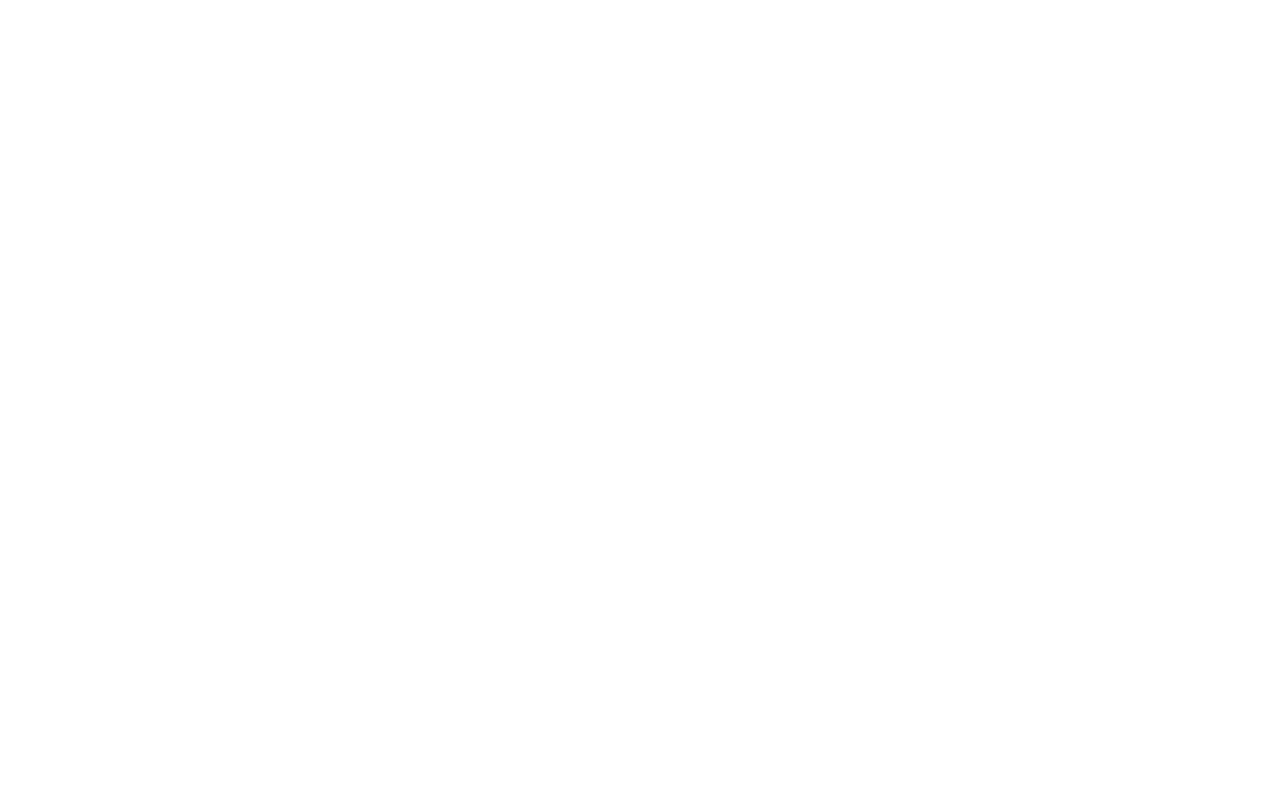
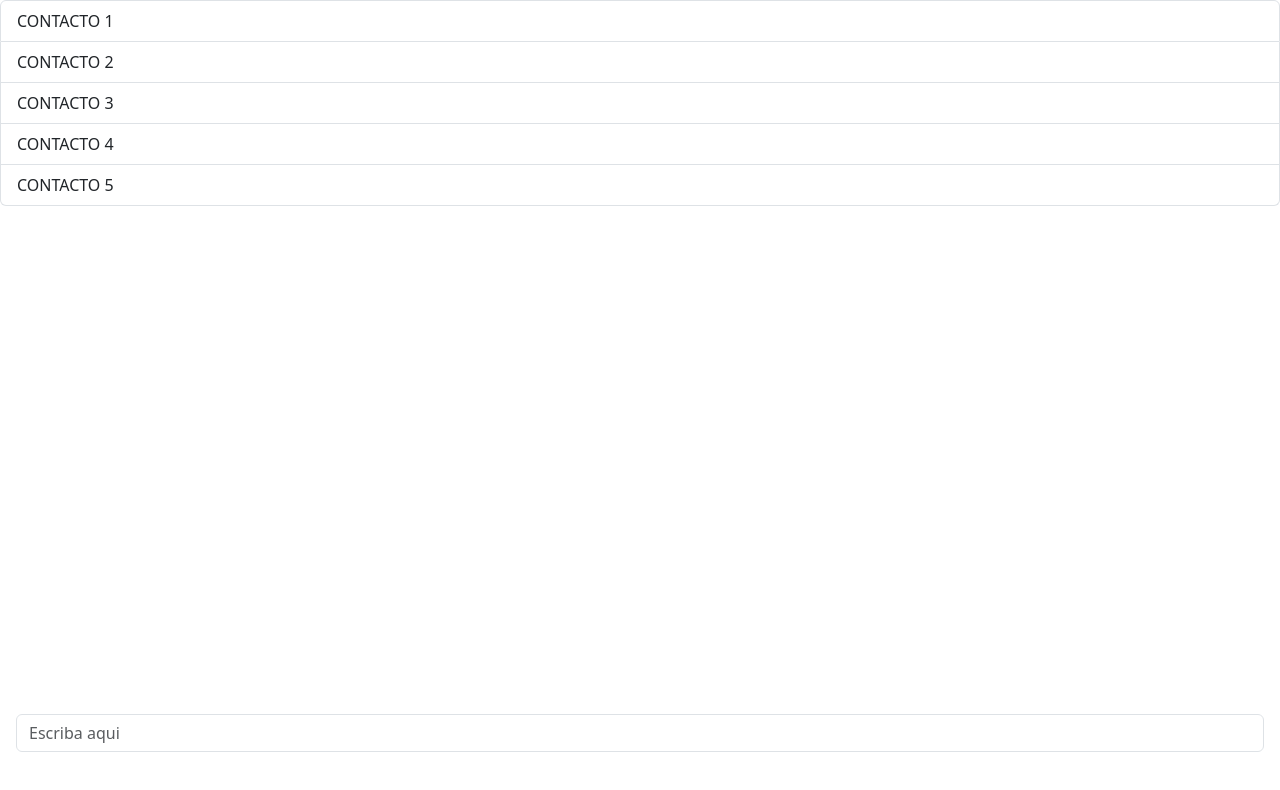
Before and after one commit to EliezerBarrios/DevWeb2023IIUNEG, a React (Vite) app: page /chat in a window 1280 px wide. Before the commit this address had no page. Shown: the top 790 px of the page. Built offline with nearby package versions, Linux system fonts and the light colour scheme.

Commit message:
ya esta pareciendo mas un chat, ahora debo ordenar la lista de contactos

```diff
--- a/src/main.jsx
+++ b/src/main.jsx
@@ -15,6 +15,10 @@
   {
     path: "/chatbot",
     element: React.lazy(() => import("./pages/Public/chatbot")),
+  },
+  {
+    path: "/chat",
+    element: React.lazy(() => import("./pages/Public/chat")),
   },
 ];
 
--- /dev/null
+++ b/src/pages/Public/chat.jsx
@@ -0,0 +1,69 @@
+/**esto es similar al chatbot.jsx */
+
+import React, { useState } from "react";
+import { Button, Navbar, Nav, Form } from 'react-bootstrap';
+
+function Chat() {
+    /*se crea una variable de estado llamada messages un array que contendrá los mensajes del chat
+      setMessageses una funcion que lo actualiza. currentMessage representará el mensaje actual que
+      el usuario está escribiendo en el cuadro de texto del chat*/
+      const [messages, setMessages] = useState([]);
+      const [currentMessage, setCurrentMessage] = useState("");
+
+    /**cada vez que se produce un evento de cambio en el cuadro de texto, setCurrentMessage se llama
+     * con el nuevo valor del cuadro de texto, actualizando así el estado currentMessage con el contenido
+     * del cuadro de texto en tiempo real. */
+
+      const handleInputChange = (e) => {
+          setCurrentMessage(e.target.value);
+      };
+
+      const handleEnterPress = (e) => {
+        if (e.key === 'Enter' && currentMessage.trim() !== "") {
+            e.preventDefault();
+            setMessages([...messages, { text: currentMessage, fromUser: true }]);
+            setCurrentMessage("");
+        }
+      };
+
+      return (
+        <div>
+            <div className="contact-container d-flex flex-column">
+                <ul className="list-group d-flex justify-content-start">
+                    <li className="list-group-item">CONTACTO 1</li>
+                    <li className="list-group-item">CONTACTO 2</li>
+                    <li className="list-group-item">CONTACTO 3</li>
+                    <li className="list-group-item">CONTACTO 4</li>
+                    <li className="list-group-item">CONTACTO 5</li>
+                </ul>
+            </div>
+
+
+            <div className="chat-container d-flex flex-column">
+                {messages.map((message, index) => (
+                    <div key={index} className={`d-flex ${message.fromUser ? "justify-content-end" : "justify-content-start"} mb-2`}>
+                        <div className={`message alert ${message.fromUser ? "alert-primary p-3 mx-4" : "alert-secondary"}`}>
+                            {message.text}
+                        </div>
+                    </div>
+                ))}
+
+
+                <Form className="fixed-bottom mb-3 p-3">
+                <Form.Group className="mb-3">
+                    <Form.Control
+                    type="text"
+                    placeholder="Escriba aqui"
+                    value={currentMessage}
+                    onChange={handleInputChange}
+                    onKeyDown={handleEnterPress}
+                    />
+                </Form.Group>
+                </Form>
+
+            </div>
+        </div>
+      );
+  }
+
+  export default Chat;
--- a/src/pages/Public/chatbot.jsx
+++ b/src/pages/Public/chatbot.jsx
@@ -51,13 +51,16 @@
 
     return (
       <div>
-      <div className="chat-container">
+        <div className="chat-container d-flex flex-column">
             {messages.map((message, index) => (
-              <div key={index} className={`message ${message.fromUser ? "user-message" : "bot-message"} alert ${message.fromUser ? "alert-primary" : "alert-secondary"}`}>
-                  {message.text}yagregoesto
+                <div key={index} className={`d-flex ${message.fromUser ? "user-message justify-content-end" : "bot-message justify-content-start"} mb-2`}>
+                    <div className={`message alert ${message.fromUser ? "alert-primary p-3 mx-4" : "alert-secondary p-3 mx-4"}`}>
+                      {message.text}
+                    </div>
                 </div>
             ))}
         </div>
+
         <Form className="fixed-bottom mb-3 p-3">
           <Form.Group className="mb-3">
             <Form.Control
```
Lines whose indentation alone changed are shown as unchanged.
